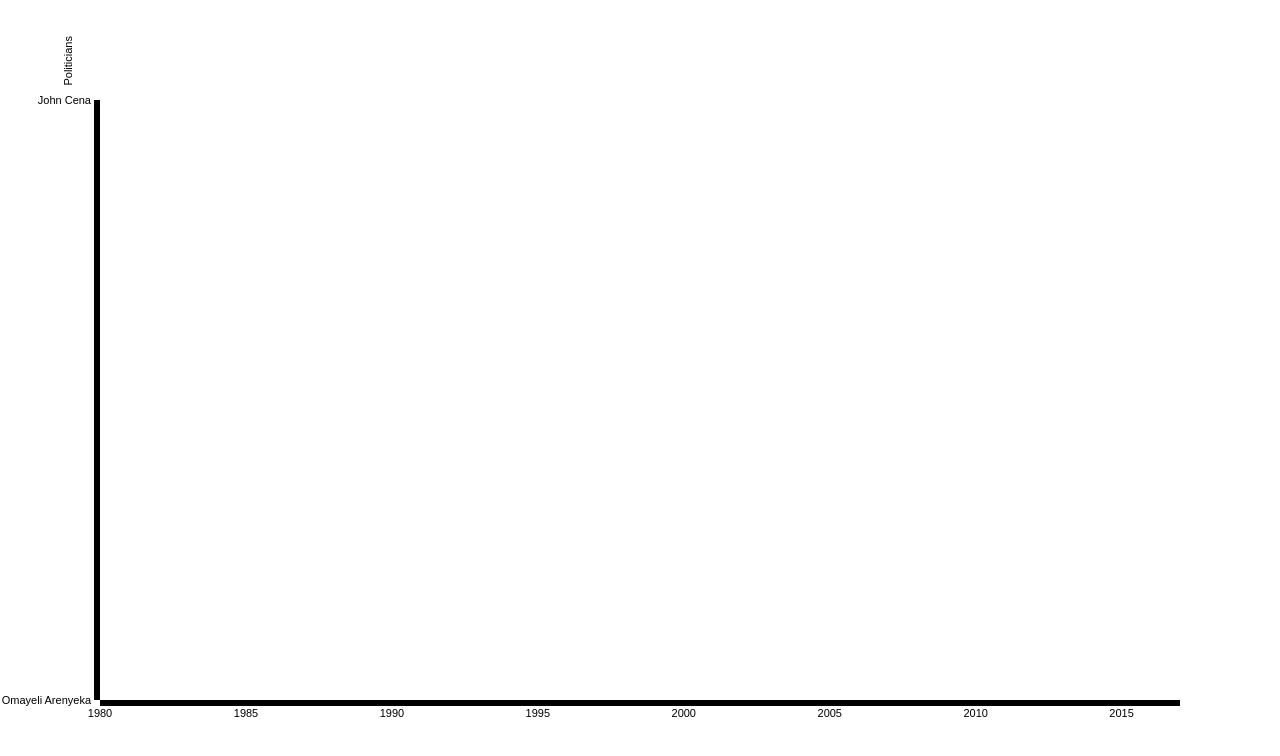
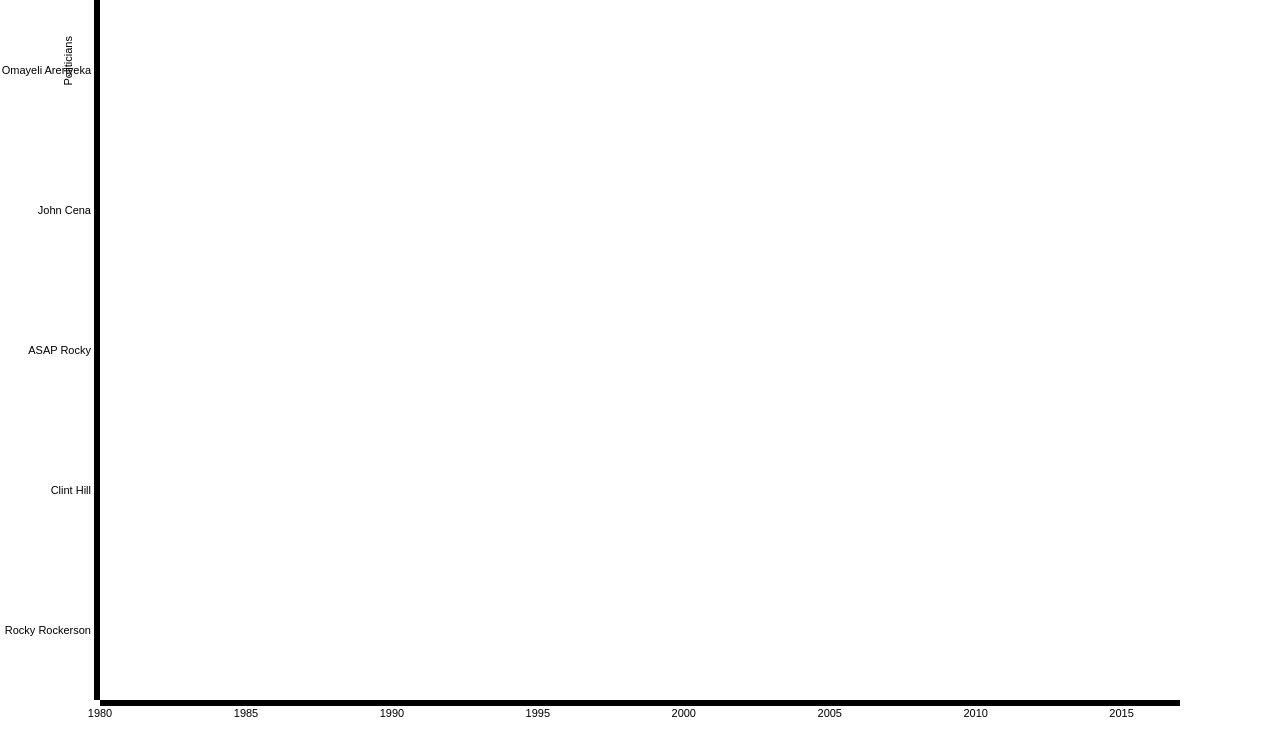
Before and after one commit to oa495/recycled-politicians, a plain HTML site: page viz/index.html in a window 1280 px wide. Drawn offline with nearby package versions, Linux system fonts and the light colour scheme.

Commit message:
all names on y-axis displaying

```diff
--- a/viz/data/politicians.json
+++ b/viz/data/politicians.json
@@ -10,8 +10,7 @@
             "years":"2001-2004",
             "title":"President"
          }
-      ],
-      "Salary":58
+      ]
    },
    {
       "name": "John Cena",
@@ -24,8 +23,7 @@
             "years":"2001-2004",
             "title":"President"
          }
-      ],
-      "Salary":58
+      ]
    },
    {
       "name": "ASAP Rocky",
@@ -51,8 +49,7 @@
             "years":"2001-2004",
             "title":"President"
          }
-      ],
-      "Salary":58
+      ]
    },
    {
       "name": "Rocky Rockerson",
@@ -65,7 +62,6 @@
             "years":"2010-2017",
             "title":"President"
          }
-      ],
-      "Salary":58
+      ]
    }
 ]
--- a/viz/index.html
+++ b/viz/index.html
@@ -64,7 +64,7 @@
     yScale.domain(data.map(function(d) {
       console.log(d.name);
       return d.name;
-    }));
+    })).rangeRoundBands([0, height - padding]);
 
     // draw x axis with labels and move to the bottom of the chart area
     vis.append("g")
@@ -85,7 +85,14 @@
       .style("text-anchor", "end")
       .text("Politicians");
 
-    /*var positions = data.positions;
+    /*vis.append('line')
+      .style('stroke', 'black')
+      .attr('x1')
+      .attr('y1')
+      .attr('x2')
+      .attr('y2')
+
+    var positions = data.positions;
     console.log('positions:', positions);
     positions.forEach(function(position) {
       var title = position.title;
@@ -93,24 +100,7 @@
       var start = parseInt(years[0]);
       var end = parseInt(years[1]);
       console.log('start-end', start, '-', end);
-    });*/
-
-    //y.domain([0, d3.max(data, function(d) { return d.Salary; })]);
-
-    /*svg.append("g")
-        .attr("class", "x axis")
-        .attr("transform", "translate(0," + height + ")")
-        .call(xAxis);
-
-    svg.append("g")
-        .attr("class", "y axis")
-        .call(yAxis)
-      .append("text")
-        .attr("transform", "rotate(-90)")
-        .attr("y", -36)
-        .attr("dy", ".71em")
-        .style("text-anchor", "end")
-        .text("Politicians");
+    });
 
     svg.selectAll(".bar")
         .data(data)
@@ -123,12 +113,6 @@
         .on('mouseover', tip.show)
         .on('mouseout', tip.hide);*/
   });
-
-  /*function type(d) {
-    d.Salary = +d.Salary;
-    return d;
-  }*/
-
   </script>
 </body>
 </html>
```
